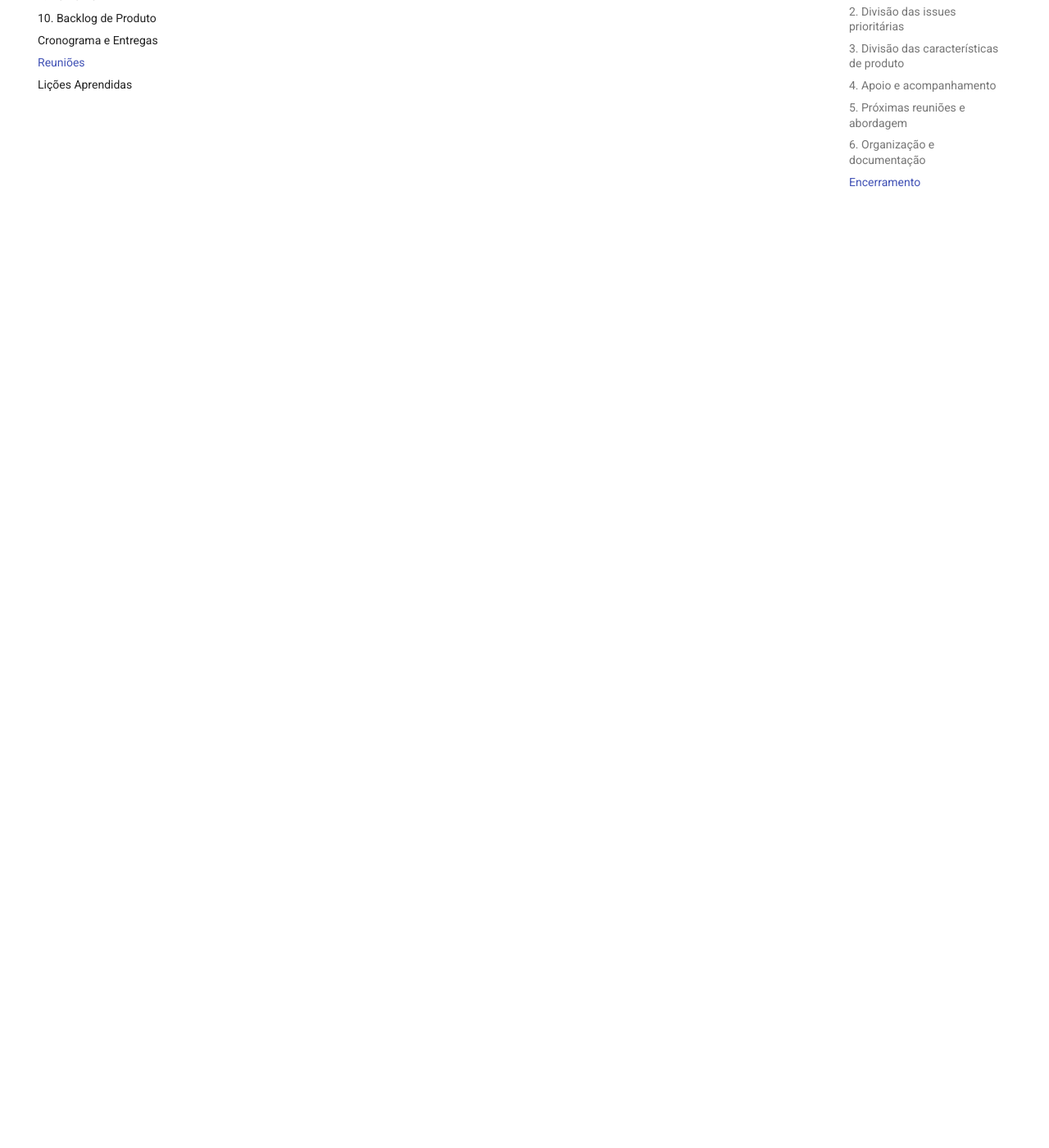
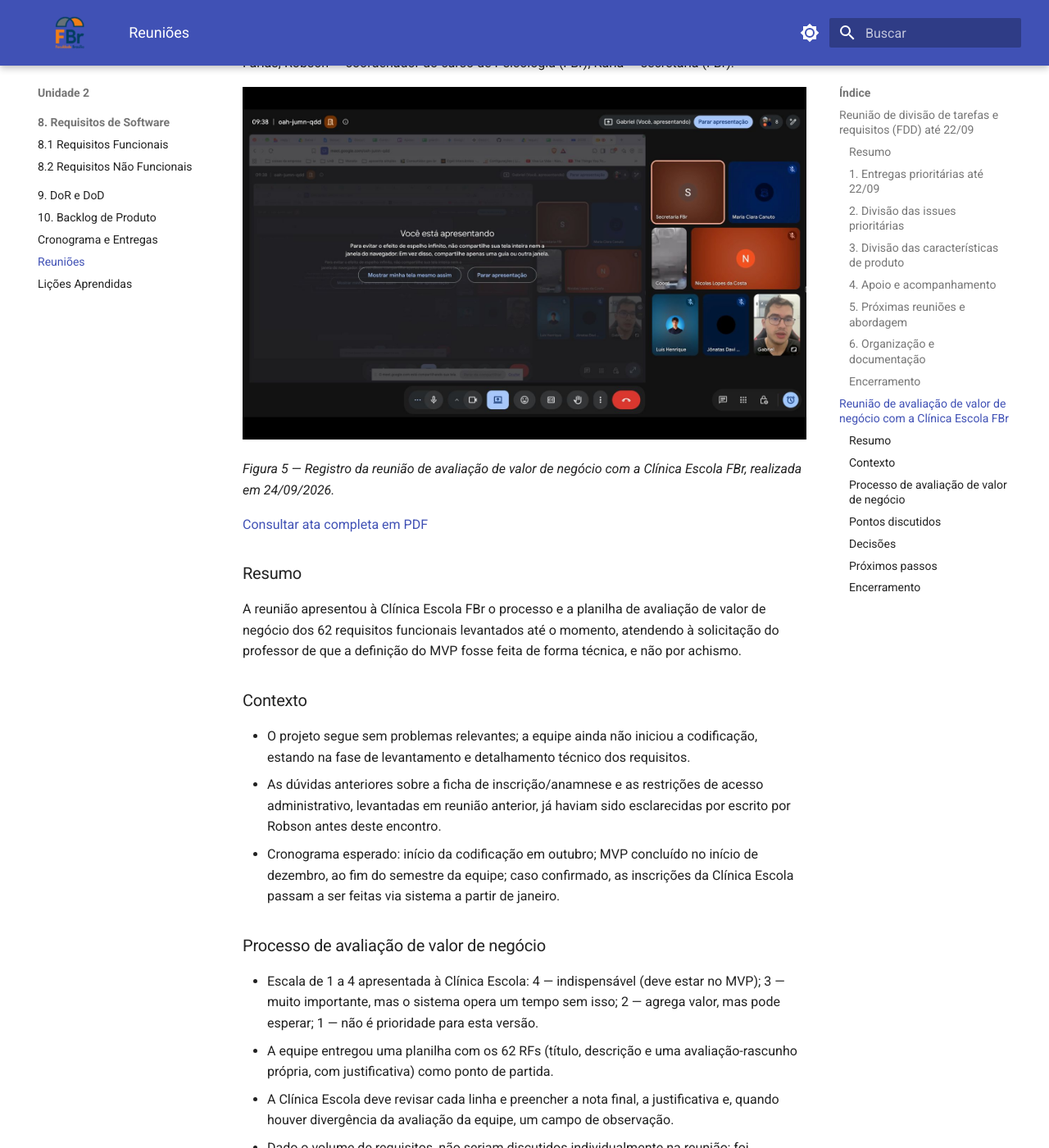
Before and after one commit to mdsreq-fga-unb/REQ-2026.2-T02-ClinicaEscolaFBr, an MkDocs documentation site: the page built from docs/unidade-2/reunioes.md, in a window 1280 px wide and 1400 px high, scrolled down 3180 px. Shown: the whole window at 82% size. Built offline with MkDocs 1.6.1 and Material for MkDocs 9.7.7, drawn with Linux system fonts in a browser that asks for light colours; some of the changed text lies outside the part shown.

Commit message:
docs: adiciona reunião de avaliação de valor de negócio com a Clínica Escola FBr (24/09)

```diff
--- a/docs/unidade-2/reunioes.md
+++ b/docs/unidade-2/reunioes.md
@@ -67,3 +67,56 @@ O levantamento deve seguir o processo de FDD, incluindo features e áreas corres
 ### Encerramento
 
 A reunião definiu a divisão das tarefas para a entrega de 22/09, priorizando as issues mais urgentes e o levantamento de requisitos conforme o FDD. A equipe buscará consolidar os materiais até 21/09 para revisão e alinhar o acompanhamento com o monitor e as próximas reuniões.
+
+---
+
+## Reunião de avaliação de valor de negócio com a Clínica Escola FBr
+
+**Data:** 24/09/2026
+**Local:** Reunião on-line (Google Meet)
+**Participantes:** Gabriel da Cunha Barbaceli; Luís Henrique; Maria Clara Canuto; Nicolas Lopes da Costa; Jônatas Davi Oliveira Farias; Robson — coordenador do curso de Psicologia (FBr); Karla — secretaria (FBr).
+
+![Registro da reunião de avaliação de valor de negócio com a Clínica Escola FBr](../assets/reuniao-2-cliente.jpeg)
+
+_Figura 5 — Registro da reunião de avaliação de valor de negócio com a Clínica Escola FBr, realizada em 24/09/2026._
+
+[Consultar ata completa em PDF](../assets/atas-reunioes/Ata_Reuniao_Clinica_Escola_FBr_24-09-2026.pdf)
+
+### Resumo
+
+A reunião apresentou à Clínica Escola FBr o processo e a planilha de avaliação de valor de negócio dos 62 requisitos funcionais levantados até o momento, atendendo à solicitação do professor de que a definição do MVP fosse feita de forma técnica, e não por achismo.
+
+### Contexto
+
+- O projeto segue sem problemas relevantes; a equipe ainda não iniciou a codificação, estando na fase de levantamento e detalhamento técnico dos requisitos.
+- As dúvidas anteriores sobre a ficha de inscrição/anamnese e as restrições de acesso administrativo, levantadas em reunião anterior, já haviam sido esclarecidas por escrito por Robson antes deste encontro.
+- Cronograma esperado: início da codificação em outubro; MVP concluído no início de dezembro, ao fim do semestre da equipe; caso confirmado, as inscrições da Clínica Escola passam a ser feitas via sistema a partir de janeiro.
+
+### Processo de avaliação de valor de negócio
+
+- Escala de 1 a 4 apresentada à Clínica Escola: 4 — indispensável (deve estar no MVP); 3 — muito importante, mas o sistema opera um tempo sem isso; 2 — agrega valor, mas pode esperar; 1 — não é prioridade para esta versão.
+- A equipe entregou uma planilha com os 62 RFs (título, descrição e uma avaliação-rascunho própria, com justificativa) como ponto de partida.
+- A Clínica Escola deve revisar cada linha e preencher a nota final, a justificativa e, quando houver divergência da avaliação da equipe, um campo de observação.
+- Dado o volume de requisitos, não seriam discutidos individualmente na reunião; foi trabalhado um exemplo (RF1) para alinhar o entendimento, e a planilha foi enviada à Clínica Escola para preencher o restante.
+
+### Pontos discutidos
+
+- RF1 — Registrar solicitação de atendimento on-line: avaliação da equipe (4 — indispensável) confirmada por Karla, que reforçou ser o primeiro passo a ser implementado no sistema.
+- RF2 — Emitir comprovante de inscrição: ficou em aberto o mecanismo de identificação do comprovante — código único ou CPF do paciente como credencial de acesso, associado a uma senha. Karla sugeriu o uso do CPF, por ser mais individualizado e, na visão dela, mais simples de implementar; a equipe ainda vai decidir, possivelmente consultando Robson. Também ficou em aberto o canal de confirmação da inscrição (site, e-mail ou aviso na tela).
+
+### Decisões
+
+- A Clínica Escola (Karla e Robson) vai preencher a planilha de avaliação de valor de negócio dos 62 requisitos, a partir do rascunho da equipe.
+- Após a devolutiva, a equipe vai cruzar essa avaliação com o esforço técnico de implementação de cada requisito para chegar à proposta técnica de MVP.
+- A proposta de MVP resultante será enviada de volta à Clínica Escola para validação.
+
+### Próximos passos
+
+- Até 25/09 (noite): Karla revisa a planilha e tenta concluir o preenchimento.
+- Até o fim de semana (26 a 28/09), no máximo: devolutiva completa da planilha pela Clínica Escola.
+- 29/09: entrega da atividade da equipe ao professor da disciplina.
+- Equipe: recuperar e repassar ao grupo o e-mail do professor Robson mencionado na chamada, e, após a devolutiva, cruzar valor de negócio com esforço técnico para montar a proposta de MVP.
+
+### Encerramento
+
+A reunião alinhou a metodologia de avaliação de valor de negócio dos requisitos com a Clínica Escola, com Karla assumindo o preenchimento da planilha ainda essa semana. O próximo passo da equipe é cruzar essas notas com o esforço técnico de implementação para propor tecnicamente o MVP, a ser validado com a Clínica Escola antes do início da codificação.
```
Also changed, not shown: docs/assets/reuniao-2-cliente.jpeg (added), 1 other file.
